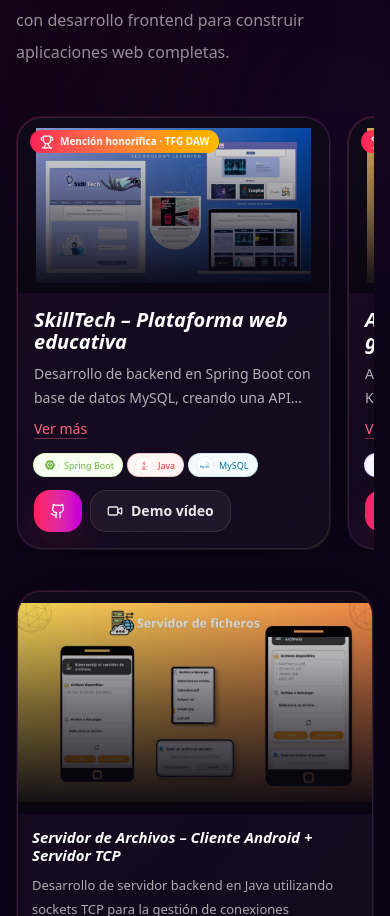
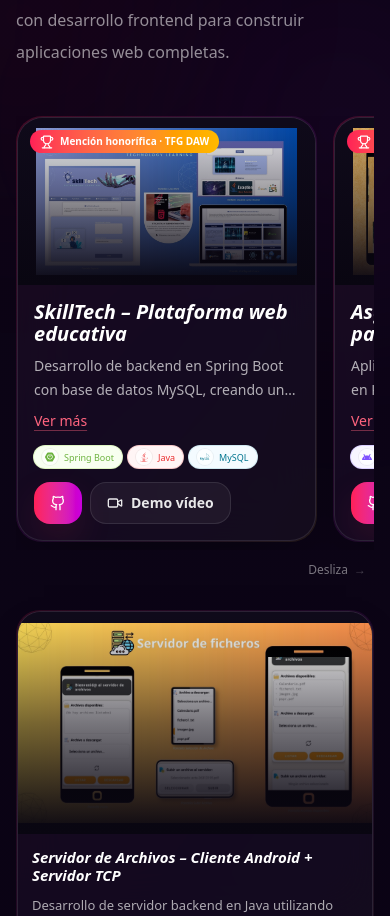
Before and after one commit to mariarosete/portafolio, a React (Vite) app: page / in a window 390 px wide. Shown: the part 1449-2365 px from the top of the page. Built offline with nearby package versions, Linux system fonts and the light colour scheme.

Commit message:
responsive portfolio

```diff
--- a/src/components/Projects.tsx
+++ b/src/components/Projects.tsx
@@ -66,10 +66,9 @@
           para construir aplicaciones web completas.
         </p>
       </div>
-
       {/* PROYECTOS PRINCIPALES */}
       <div className="mt-12 md:mt-14">
-        <div className="flex gap-4 overflow-x-auto snap-x snap-mandatory pb-2 lg:hidden [-ms-overflow-style:none] [scrollbar-width:none] [&::-webkit-scrollbar]:hidden">
+        <div className="flex gap-4 overflow-x-auto snap-x snap-mandatory pb-2 px-1 lg:hidden [-ms-overflow-style:none] [scrollbar-width:none] [&::-webkit-scrollbar]:hidden">
           {featured.map((proyecto) => {
             const key = proyecto.title;
             const isOpen = !!open[key];
@@ -82,7 +81,7 @@
                 whileInView={{ opacity: 1, y: 0 }}
                 viewport={{ once: true, amount: 0.2 }}
                 transition={{ duration: 0.4 }}
-                className="group min-w-[88%] snap-center"
+                className="group min-w-[86%] snap-start"
               >
                 <div className="h-full rounded-[26px] p-[1px] bg-gradient-to-br from-rose-500/20 via-fuchsia-500/10 to-amber-300/10 shadow-[0_18px_60px_-30px_rgba(0,0,0,0.65)]">
                   <div className="rounded-[26px] border border-white/10 bg-[#120b1f]/80 backdrop-blur-xl overflow-hidden h-full">
@@ -181,6 +180,10 @@
               </motion.article>
             );
           })}
+        </div>
+        <div className="mt-3 flex items-center justify-end gap-1.5 pr-2 text-xs font-medium text-white/45 lg:hidden">
+          <span>Desliza</span>
+          <span className="animate-pulse">→</span>
         </div>
 
         {/* DESKTOP */}
```
